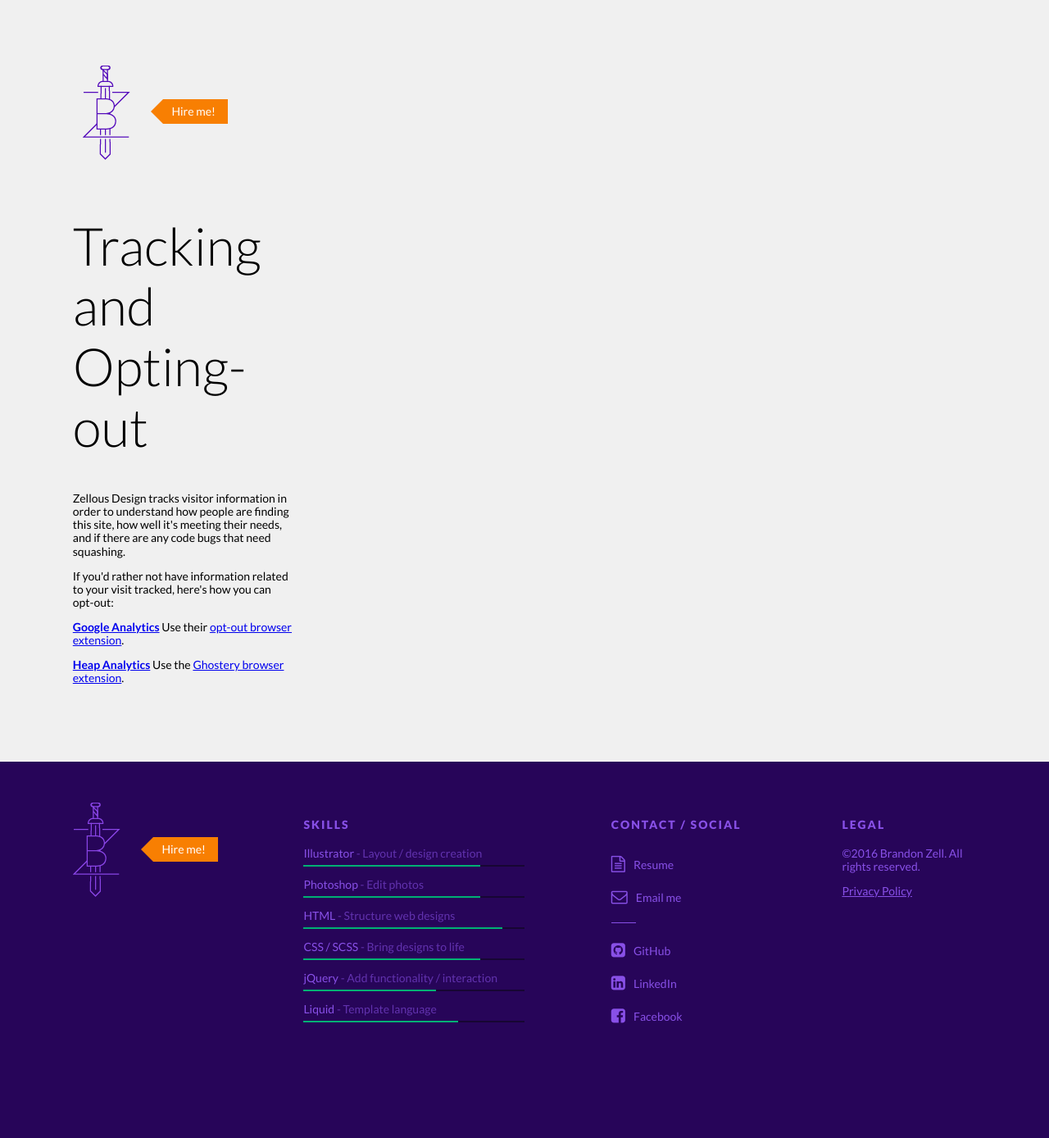
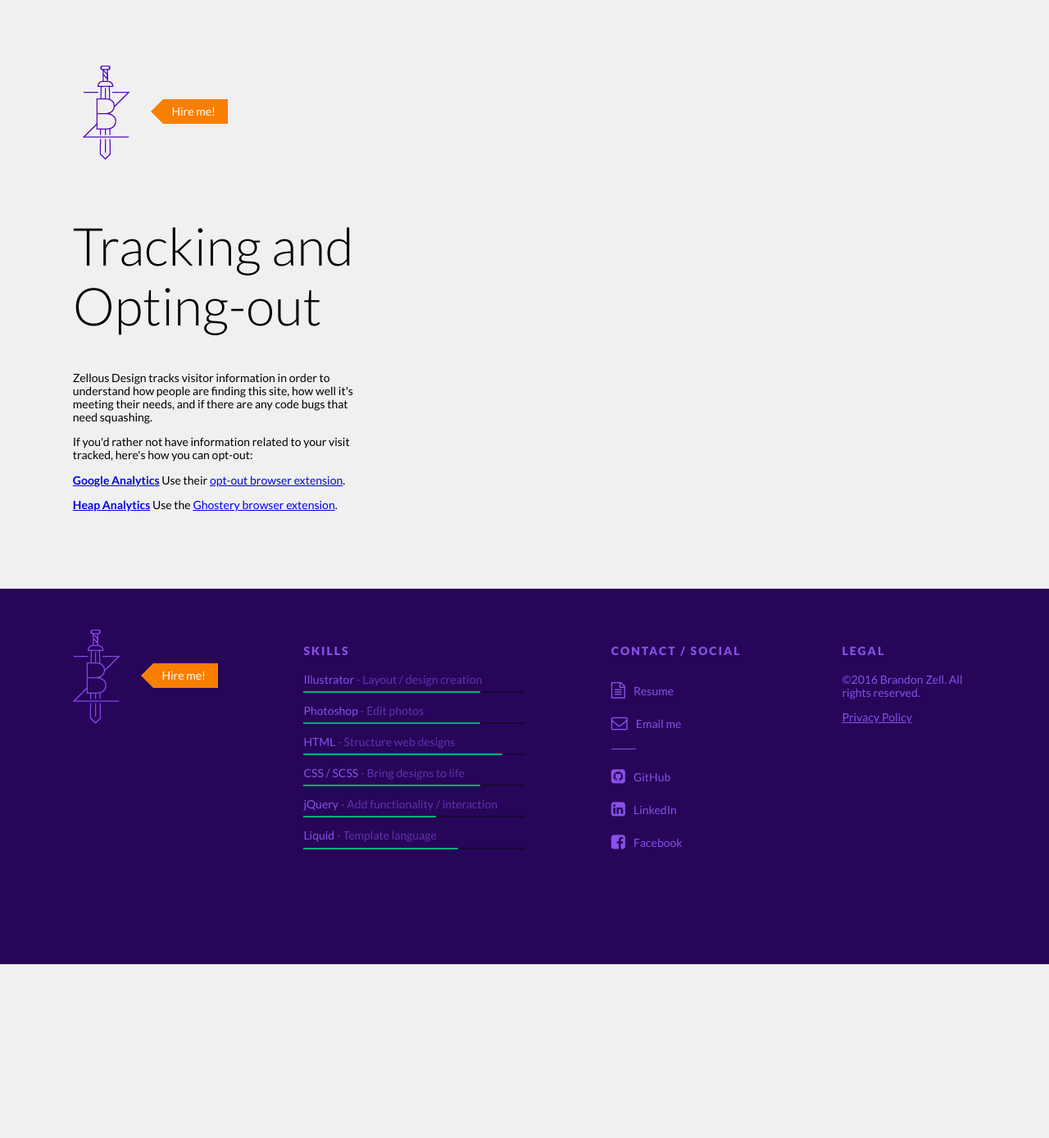
Before and after one commit to bzle/brandonz-me, a Jekyll site: the page built from privacy-policy/index.html, in a window 1280 px wide. Shown: the whole page at 82% size. Built offline with Jekyll 4.4.1, drawn with Linux system fonts in a browser that asks for light colours; nearby versions of some CDN libraries; after the commit the page ends 1176 px from its top, so only the background shows below that.

Commit message:
Updated '/privacy-policy/index.html' via CloudCannon

```diff
--- a/privacy-policy/index.html
+++ b/privacy-policy/index.html
@@ -7,7 +7,7 @@ page-class: page__privacy-policy
 
 <section class="hero-section">
     <div class="grid">
-        <div class="grid__item one-quarter">
+        <div class="grid__item one-third">
                 <h1 class="editable">Tracking and Opting-out</h1>
                 <p class="editable">Zellous Design tracks visitor information in order to understand how people are finding this site, how well it&#39;s meeting their needs, and if there are any code bugs that need squashing.
                 </p>
```
